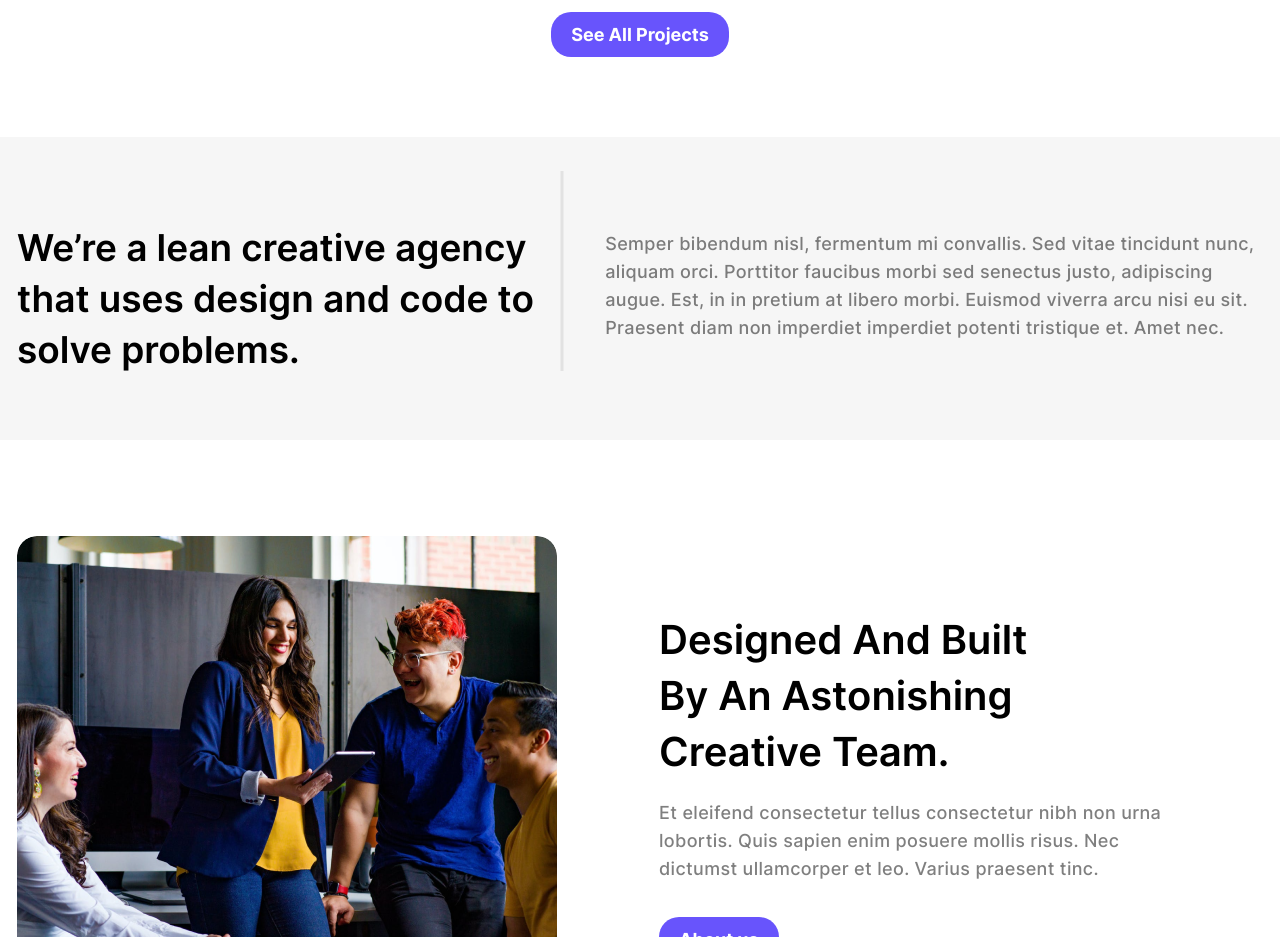
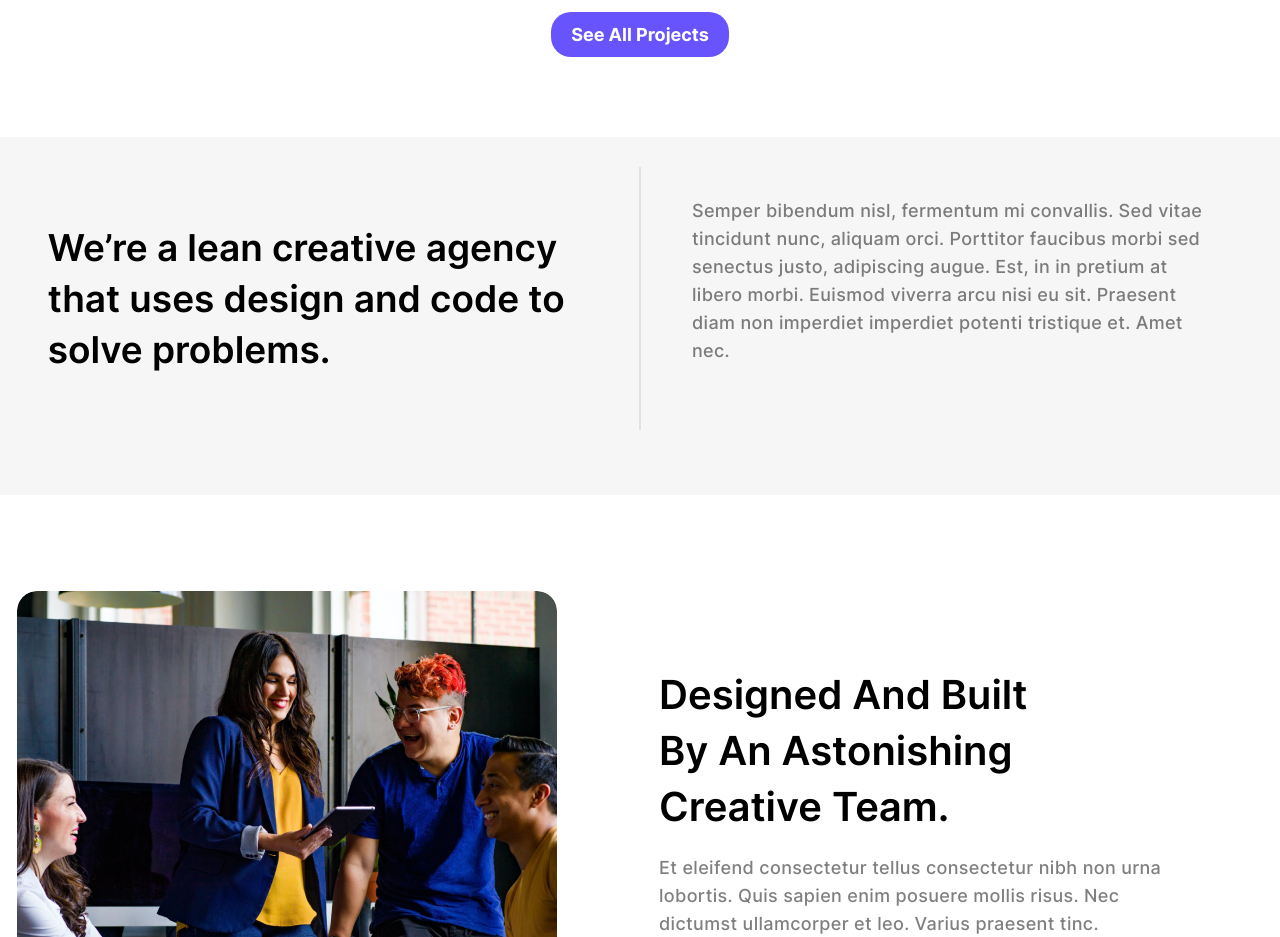
Before and after one commit to Dusan1234-code/Digital-Studio, a website: page index.html in a window 1280 px wide. Shown: the part 3680-4617 px from the top of the page. Drawn offline with nearby package versions, Linux system fonts and the light colour scheme; files that its build step writes are made by us from their sources; files whose address does not match are found by name.

Commit message:
work section fixed

```diff
--- a/src/scss/abstracts/_mixin.scss
+++ b/src/scss/abstracts/_mixin.scss
@@ -23,19 +23,7 @@
   height: 3px;
   background-color: $myBorderColor;
   position: absolute;
-  top: 20%;
+  top: 0;
   left: 50%;
-  transform: translate(-50%, -50%);
+  transform: translateX(-50%)
 }
-
-@mixin rightLine {
-  content: "";
-  display: inline-block;
-  position: absolute;
-  right: 0;
-  top: 50%;
-  transform: translate(-50%, -50%);
-  height: 200px;
-  width: 3px;
-  background-color: $myBorderColor;
-}
--- a/src/scss/layout/_work.scss
+++ b/src/scss/layout/_work.scss
@@ -55,57 +55,44 @@
 .work__content {
     background-color: $myWorkBack;
     .work__container-sec {
-        display: flex;
+        column-count: 2;
+        column-rule: 2px solid $myBorderColor;
         padding-top: 30px;
         padding-bottom: 65px;
-        align-items: center;
         @include mobile {
-            flex-direction: column;
+            column-count: 1;
         }
     }
     .work__content-heading {
-        flex-basis: 44%;
         font-size: 37px;
         line-height: 51px;
+        width: 90%;
+        margin: 0 auto;
         font-family: $inter600;
-        padding: 55px 20px 0 0;
+        padding: 55px 0;
         position: relative;
         @include tablet {
             font-size: 28px;
             line-height: 39px;
         }
         @include mobile {
-            padding: 61px 0 0 0;
-            width: 90%;
+            padding: 30px 0;
             text-align: center;
             font-size: 22px;
             line-height: 29px;
         }
-        &::after {
-            @include rightLine;
+    }
+    .work__content-text {
+        text-align: left;
+        padding-top: 30px;
+        position: relative;
+        @include mobile {
+            text-align: center;
+        }
+        &::before {
             @include mobile {
-                display: none;
+                @include topLine;
             }
         }
     }
-    .work__content-text {
-        flex-basis: 56%;
-        padding-top: 10px;
-        text-align: left;
-        padding-left: 40px;
-        padding-top: 30px;
-        position: relative;
-        &::before {
-            @include mobile {
-                @include topLine;
-
-            }
-        }
-        @include mobile {
-            padding-top: 78px;
-            padding-left: 0;
-            width: 98%;
-            text-align: center;
-        }
-    }
 }
```
Also changed, not shown: index.html (+6 -5 lines), dist/css/style.css, dist/index.html.
